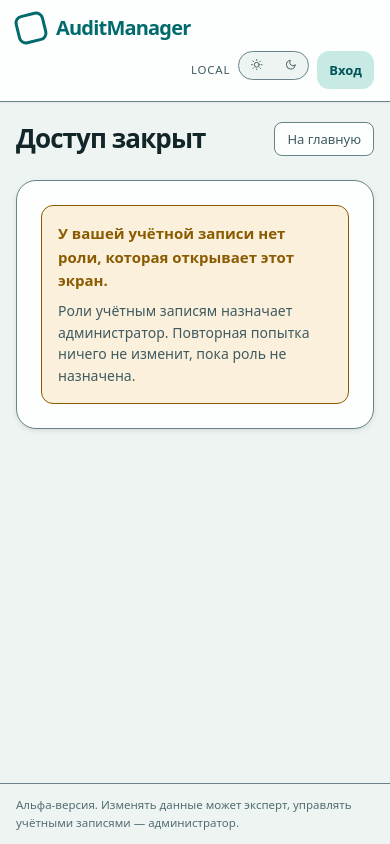
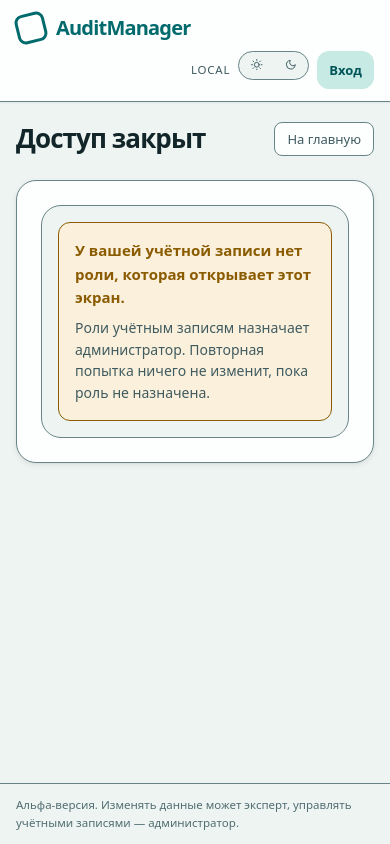
Before and after one commit to hoperlex/PDF-Analysis, a Next.js app in the folder web/: page /403 in a window 390 px wide. Built offline with nearby package versions, Linux system fonts and the light colour scheme; no server answers.

Commit message:
design: align access screens

```diff
--- /dev/null
+++ b/web/src/_pages/forbidden/ui/forbidden-page.module.css
@@ -0,0 +1,14 @@
+.card {
+  width: min(100%, 760px);
+  margin: 0 auto;
+  padding: var(--am-gap-xl);
+  border: 1px solid var(--am-line);
+  border-radius: var(--am-radius-lg);
+  background: var(--am-surface);
+}
+
+@media (max-width: 780px) {
+  .card {
+    padding: var(--am-gap);
+  }
+}
--- a/web/src/_pages/forbidden/ui/forbidden-page.tsx
+++ b/web/src/_pages/forbidden/ui/forbidden-page.tsx
@@ -22,6 +22,7 @@ import { roleLabels } from '@/entities/account';
 import type { Role } from '@/shared/api';
 import { HOME_SCREEN } from '@/shared/config';
 import { PageShell, UnsupportedState } from '@/shared/ui';
+import styles from './forbidden-page.module.css';
 
 export interface ForbiddenPageProps {
   /** The roles the asked-for screen requires, any one of which opens it; `null` when unknown. */
@@ -41,10 +42,12 @@ function requirement(requiredRoles: readonly Role[] | null): string {
 export function ForbiddenPage({ requiredRoles }: ForbiddenPageProps) {
   return (
     <PageShell title="Доступ закрыт" actions={<Link href={HOME_SCREEN}>На главную</Link>}>
-      <UnsupportedState
-        title={requirement(requiredRoles)}
-        detail="Роли учётным записям назначает администратор. Повторная попытка ничего не изменит, пока роль не назначена."
-      />
+      <div className={styles.card}>
+        <UnsupportedState
+          title={requirement(requiredRoles)}
+          detail="Роли учётным записям назначает администратор. Повторная попытка ничего не изменит, пока роль не назначена."
+        />
+      </div>
     </PageShell>
   );
 }
--- /dev/null
+++ b/web/src/_pages/register-submitted/ui/register-submitted-page.module.css
@@ -0,0 +1,18 @@
+.card {
+  width: min(100%, 680px);
+  margin: 0 auto;
+  padding: var(--am-gap-xl);
+  border: 1px solid var(--am-line);
+  border-radius: var(--am-radius-lg);
+  background: var(--am-surface);
+}
+
+.card > a {
+  margin-top: var(--am-gap-lg);
+}
+
+@media (max-width: 780px) {
+  .card {
+    padding: var(--am-gap);
+  }
+}
--- /dev/null
+++ b/web/src/_pages/register/ui/register-page.module.css
@@ -0,0 +1,15 @@
+.card {
+  width: min(100%, 680px);
+  margin: 0 auto;
+  padding: var(--am-gap-xl);
+  border: 1px solid var(--am-line);
+  border-radius: var(--am-radius-lg);
+  background: var(--am-surface);
+  box-shadow: var(--am-shadow-1);
+}
+
+@media (max-width: 780px) {
+  .card {
+    padding: var(--am-gap);
+  }
+}
--- a/web/src/_pages/register/ui/register-page.tsx
+++ b/web/src/_pages/register/ui/register-page.tsx
@@ -1,6 +1,7 @@
 import { RegisterForm } from '@/features/register';
 import type { RegistrationRefusal } from '@/features/register';
 import { PageShell } from '@/shared/ui';
+import styles from './register-page.module.css';
 
 export function RegisterPage({ refusal, unknownRefusal = false }: {
   readonly refusal?: RegistrationRefusal | null;
@@ -8,7 +9,9 @@ export function RegisterPage({ refusal, unknownRefusal = false }: {
 }) {
   return (
     <PageShell title="Регистрация" subtitle="Отправьте заявку на учётную запись. Решение принимает администратор.">
-      <RegisterForm refusal={refusal ?? null} unknownRefusal={unknownRefusal} />
+      <div className={styles.card}>
+        <RegisterForm refusal={refusal ?? null} unknownRefusal={unknownRefusal} />
+      </div>
     </PageShell>
   );
 }
--- a/web/src/_pages/sign-in/ui/sign-in-page.module.css
+++ b/web/src/_pages/sign-in/ui/sign-in-page.module.css
@@ -7,13 +7,14 @@
   gap: var(--am-gap-lg);
   min-height: min(40rem, 75dvh);
   padding: var(--am-gap-xl) 0;
+  background: radial-gradient(circle at 50% 25%, var(--am-accent-light), transparent 45%);
 }
 
 .card {
   box-sizing: border-box;
-  width: min(100%, 26rem);
+  width: min(100%, 30rem);
   padding: var(--am-gap-xl);
-  border: 1px solid var(--am-line-soft);
+  border: 1px solid var(--am-line);
   border-radius: var(--am-radius-lg);
   color: var(--am-ink);
   background: var(--am-paper);
@@ -26,7 +27,7 @@
 
 .title {
   margin: 0;
-  font-size: var(--am-text-2xl);
+  font-size: clamp(28px, 3vw, 36px);
   font-weight: 650;
   letter-spacing: -0.015em;
 }
@@ -44,3 +45,14 @@
   font-size: var(--am-text-sm);
   text-align: center;
 }
+
+@media (max-width: 520px) {
+  .screen {
+    min-height: 0;
+    padding: var(--am-gap) 0;
+  }
+
+  .card {
+    padding: var(--am-gap-lg);
+  }
+}
```
Also changed, not shown: web/src/_pages/register-submitted/ui/register-submitted-page.tsx (+5 -2 lines), 3 other files (tests, documents, lock files or other folders).
